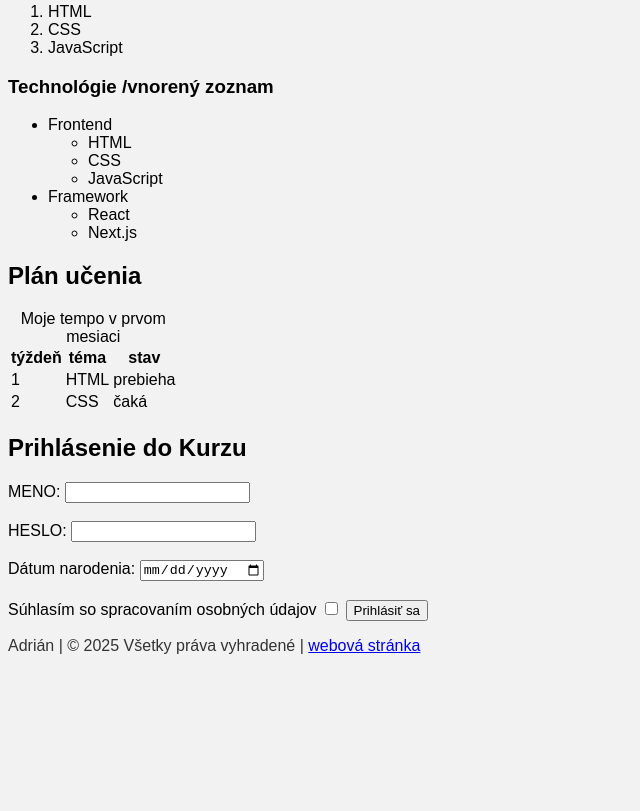
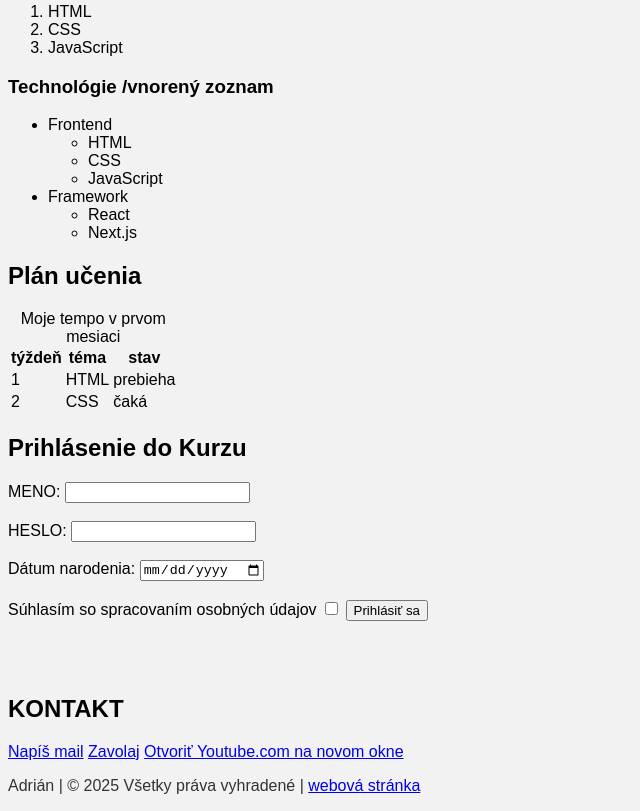
Before and after one commit to AdrianLesko/prvy_web, a plain HTML site: page index.html in a window 1280 px wide. Shown: the part 317-1128 px from the top of the page, without its empty margins (0-640 px from the left). Before the commit the page ends 988 px from the top, so only its background shows below. Drawn offline with Linux system fonts and the light colour scheme.

Commit message:
pridana sekcia kontakt

```diff
--- a/index.html
+++ b/index.html
@@ -102,6 +102,13 @@
           <input type="submit" value="Prihlásiť sa">
         </form>
       </section>
+      <section id="kontakt">
+        <br><br><br>
+        <h2><strong>KONTAKT</strong></h2>
+        <a href="mailto: lesko.ado.adrian@gmail.com">Napíš mail</a>
+        <a href="tel: +421944754567">Zavolaj</a>
+        <a href="https://www.youtube.com/" target="_blaknk">Otvoriť Youtube.com na novom okne</a>
+      </section>
     </main>
     <footer>
       <p>Adrián | © 2025 Všetky práva vyhradené | <a href="https://prvyprojekt.netlify.app/">webová stránka</a></p>
```
